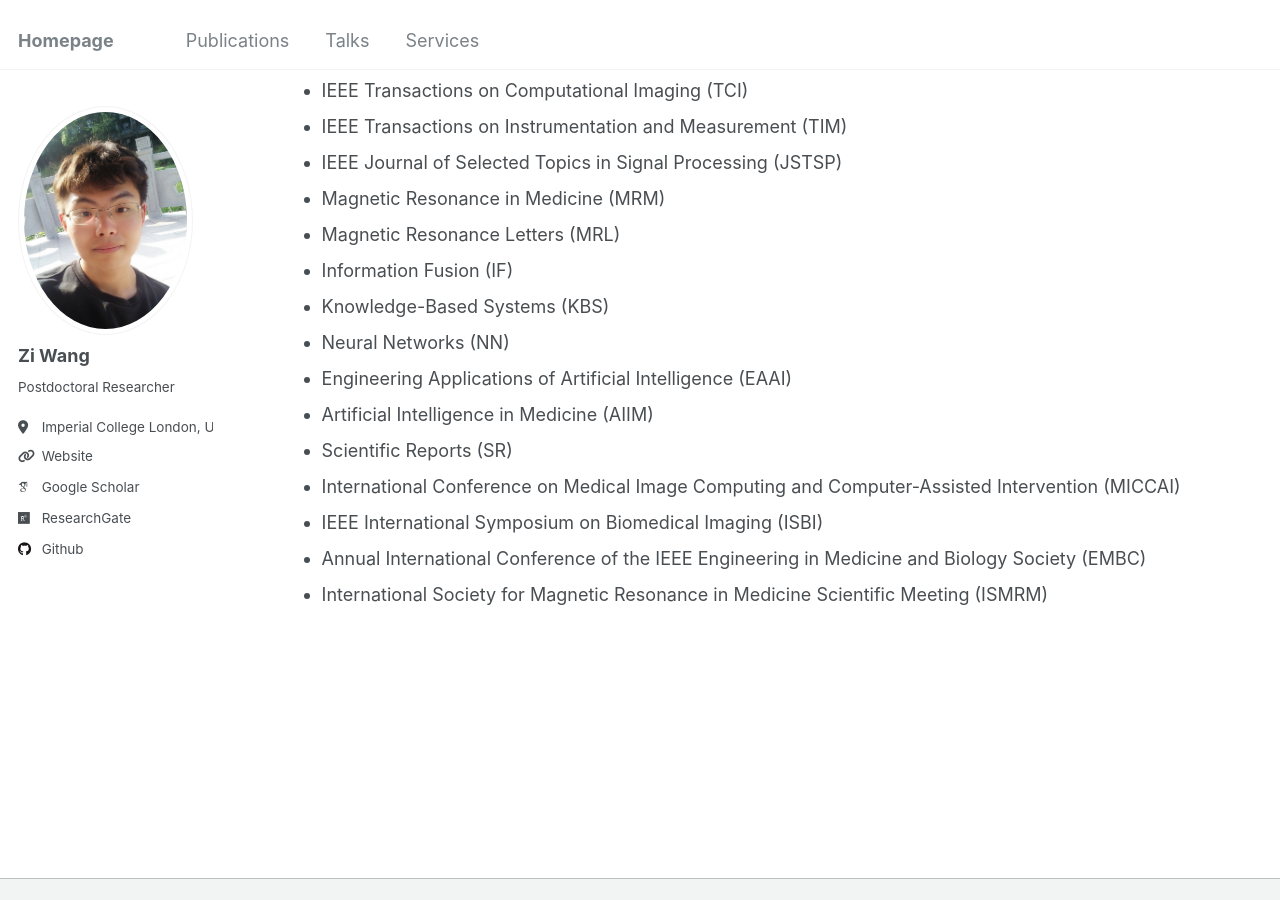
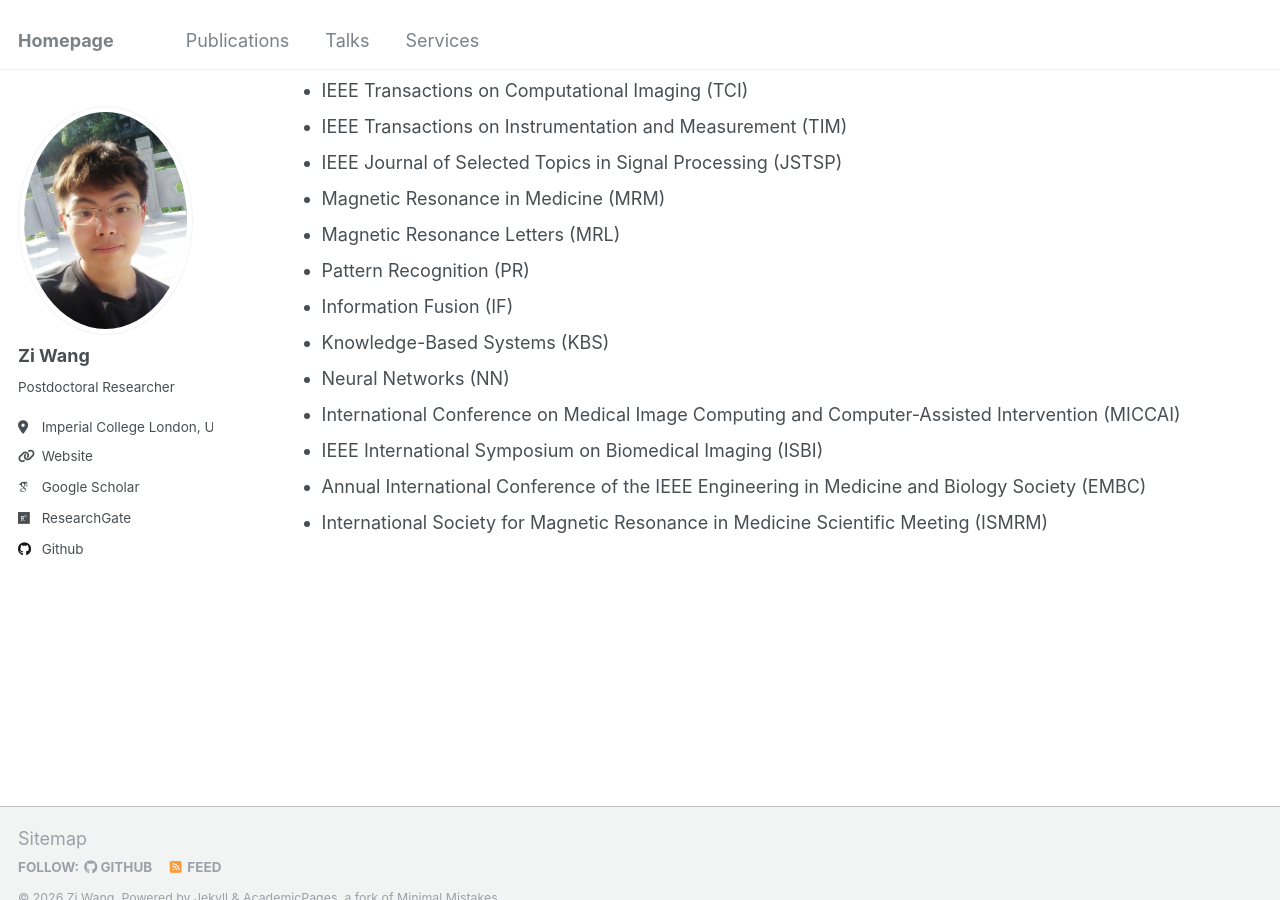
Before and after one commit to wangziblake/wangziblake.github.io, a Jekyll site: the page built from _pages/services.md, in a window 1280 px wide and 900 px high, scrolled down 534 px. Built offline with Jekyll 4.4.1, drawn with Linux system fonts in a browser that asks for light colours; some web fonts are replaced.

Commit message:
Update services.md

```diff
--- a/_pages/services.md
+++ b/_pages/services.md
@@ -24,12 +24,10 @@ Selected Journal & Conference Reviewer
 - IEEE Journal of Selected Topics in Signal Processing (JSTSP)
 - Magnetic Resonance in Medicine (MRM)
 - Magnetic Resonance Letters (MRL)
+- Pattern Recognition (PR)
 - Information Fusion (IF)
 - Knowledge-Based Systems (KBS)
 - Neural Networks (NN)
-- Engineering Applications of Artificial Intelligence (EAAI)
-- Artificial Intelligence in Medicine (AIIM)
-- Scientific Reports (SR)
 - International Conference on Medical Image Computing and Computer-Assisted Intervention (MICCAI)
 - IEEE International Symposium on Biomedical Imaging (ISBI)
 - Annual International Conference of the IEEE Engineering in Medicine and Biology Society (EMBC)
```
